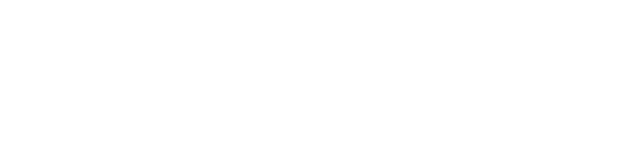
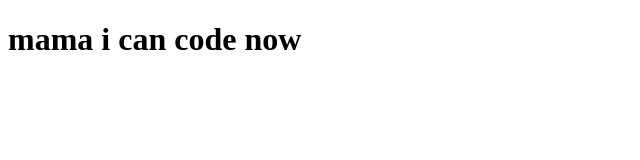
Before and after one commit to aminbabu12/my-second-repo, a plain HTML site: page index.html in a window 1280 px wide. Shown: the whole page, without its empty margins (0-640 px from the left). Drawn offline with Linux system fonts and the light colour scheme.

Commit message:
added header

```diff
--- a/index.html
+++ b/index.html
@@ -7,6 +7,6 @@
     <title>My Second Github repo</title>
 </head>
 <body>
-
+    <h1>mama i can code now</h1>
 </body>
 </html>
```
